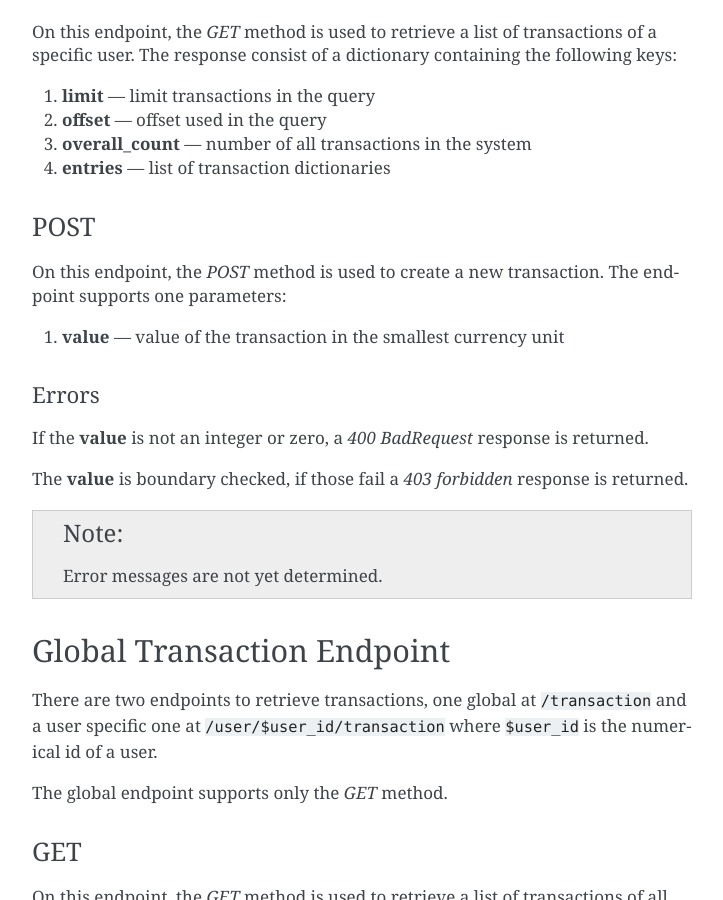
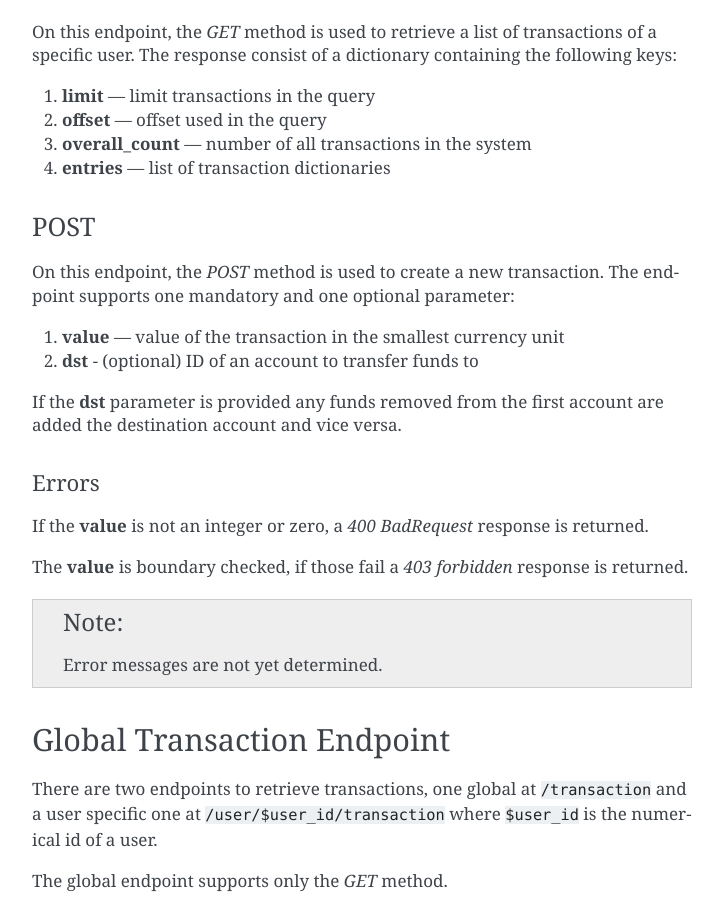
Before and after one commit to hackerspace-bootstrap/strichliste-django, a Sphinx documentation site: the page built from docs/api.rst, in a window 1280 px wide and 900 px high, scrolled down 2339 px. Shown: the whole window, without its empty margins (388-1111 px from the left). Built offline with Sphinx 7.4.7, drawn with Linux system fonts in a browser that asks for light colours.

Commit message:
Update documentation

```diff
--- a/docs/api.rst
+++ b/docs/api.rst
@@ -102,9 +102,13 @@ The response consist of a dictionary containing the following keys:
 POST
 ----
 On this endpoint, the `POST` method is used to create a new transaction.
-The endpoint supports one parameters:
+The endpoint supports one mandatory and one optional parameter:
 
 1. **value** — value of the transaction in the smallest currency unit
+2. **dst** - (optional) ID of an account to transfer funds to
+
+If the **dst** parameter is provided any funds removed from the first account are added the destination account
+and vice versa.
 
 Errors
 ^^^^^^
```
